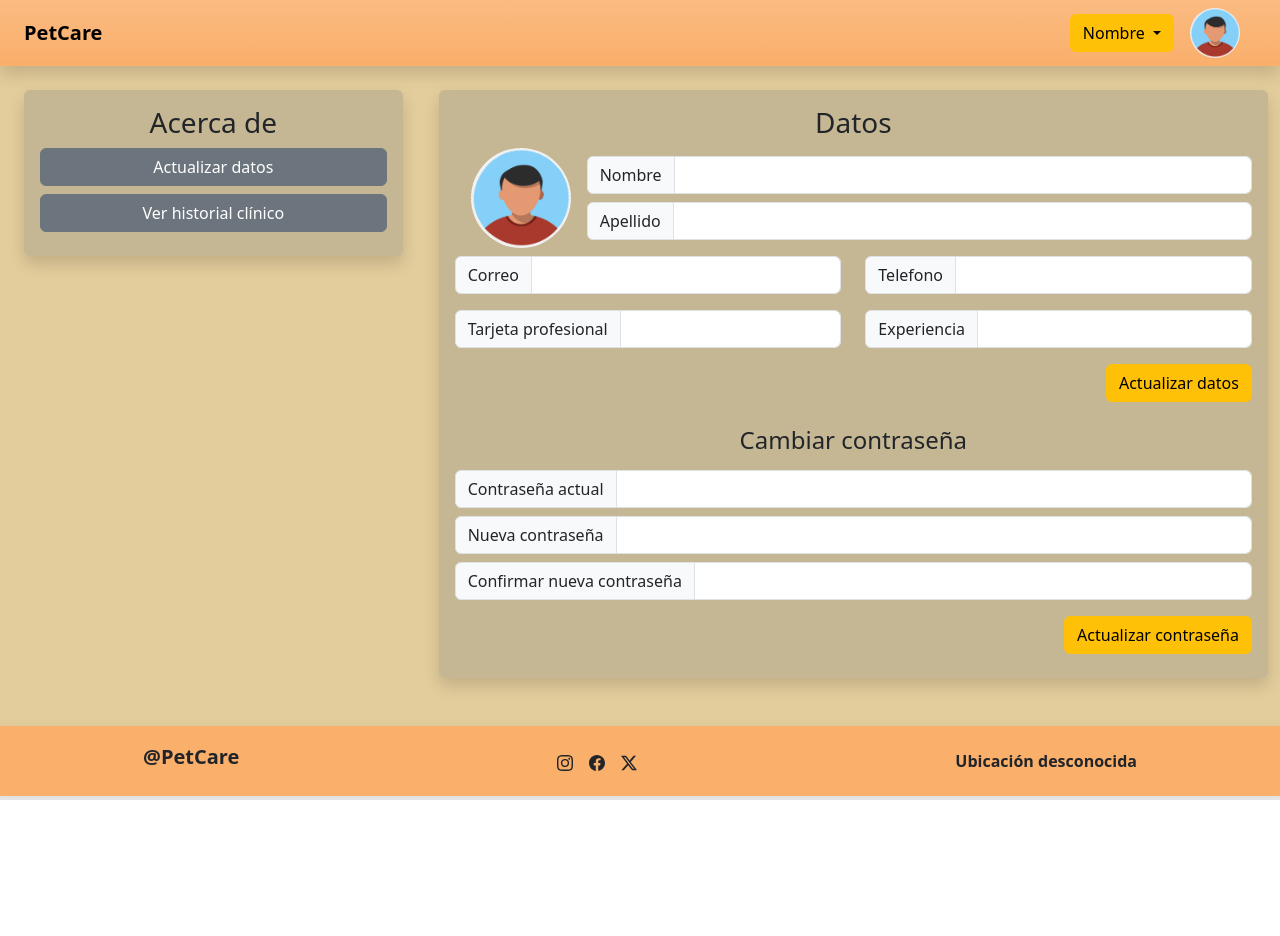
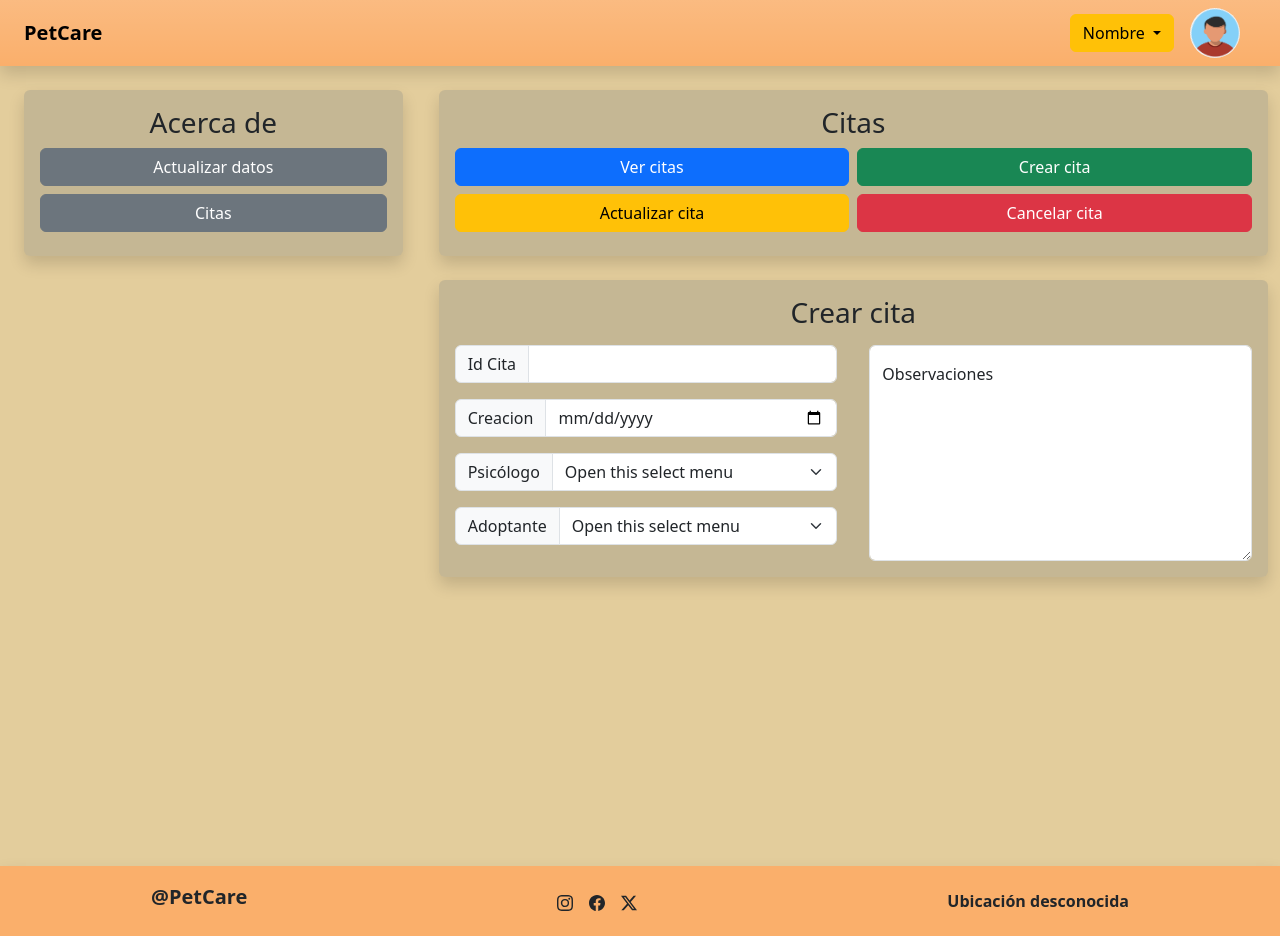
Before and after one commit to JuanMoreno0817/PetCare, an Angular app in the folder PetCareFront/PetCare/: page / in a window 1280 px wide. Before the commit the page ends 800 px from the top, so only its background shows below. Built offline with nearby package versions, Linux system fonts and the light colour scheme.

Commit message:
Update Components: Veterinario, Footer.

```diff
--- a/PetCareFront/PetCare/src/app/app.component.html
+++ b/PetCareFront/PetCare/src/app/app.component.html
@@ -1,3 +1,3 @@
 <app-navbar></app-navbar>
-<app-veterinario></app-veterinario>
+<app-psicologo></app-psicologo>
 <app-footer></app-footer>
--- a/PetCareFront/PetCare/src/app/footer/footer.component.html
+++ b/PetCareFront/PetCare/src/app/footer/footer.component.html
@@ -1,4 +1,4 @@
-<div class="row justify-content-around shadow" style="background-color: rgb(250, 175, 107); height: 70px;">
+<div class="row m-0 justify-content-around shadow" style="background-color: rgb(250, 175, 107); height: 70px;">
     <div class="col-auto my-auto"><h1 class="fs-5 fw-bold">&#64;PetCare</h1></div>
     <div class="col-auto my-auto">
         <a class="link link-dark text-decoration-none mx-2" href="#"><svg xmlns="http://www.w3.org/2000/svg" width="16"
--- a/PetCareFront/PetCare/src/app/veterinario/veterinario.component.html
+++ b/PetCareFront/PetCare/src/app/veterinario/veterinario.component.html
@@ -50,7 +50,7 @@
                 <div class="row">
                     <div class="col">
                         <div class="input-group my-2">
-                            <span class="input-group-text" id="inputGroup-sizing-default">Tarjeta profesional</span>
+                            <span class="input-group-text" id="inputGroup-sizing-default">Tarjeta</span>
                             <input type="text" class="form-control" aria-label="Sizing example input"
                                 aria-describedby="inputGroup-sizing-default">
                         </div>
```
